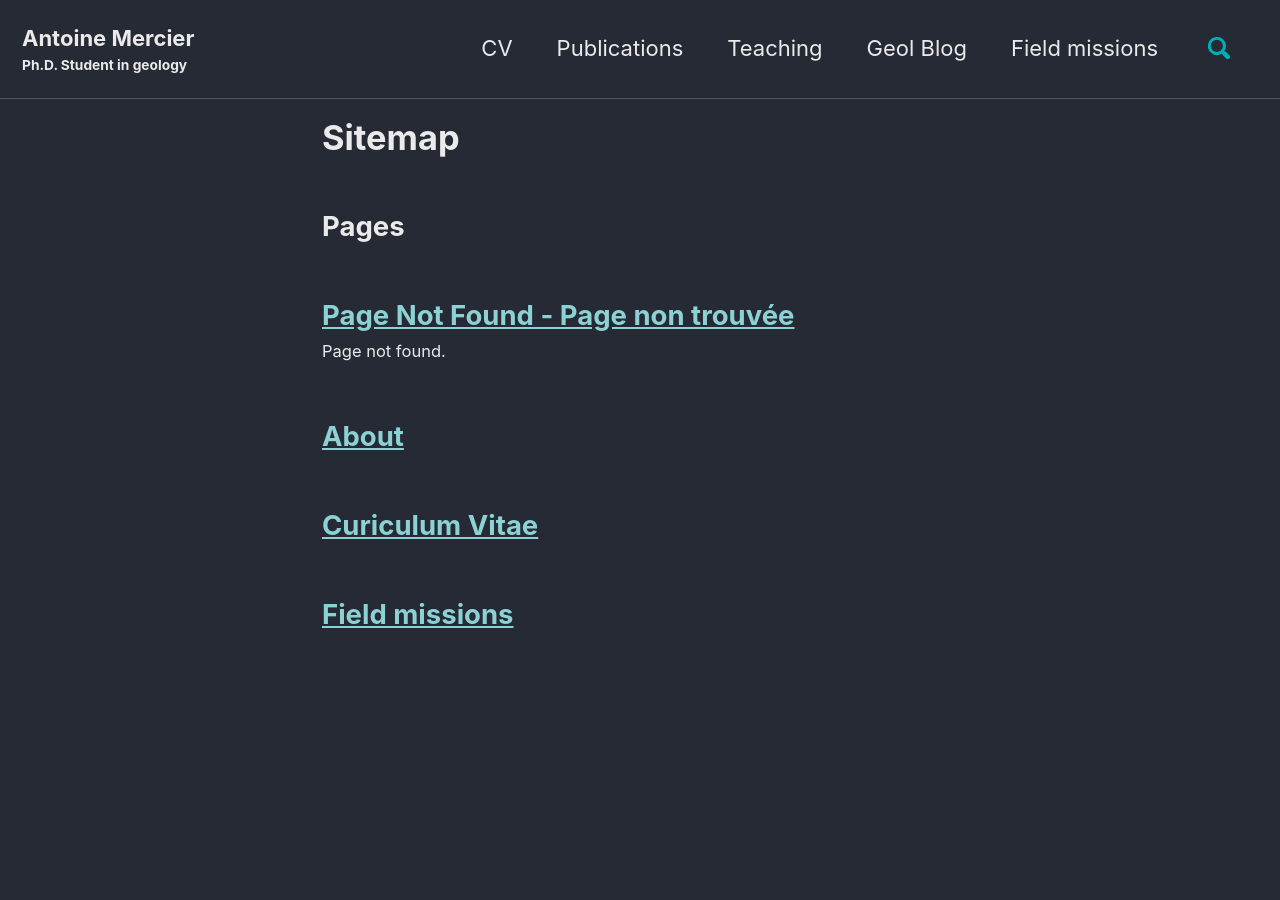
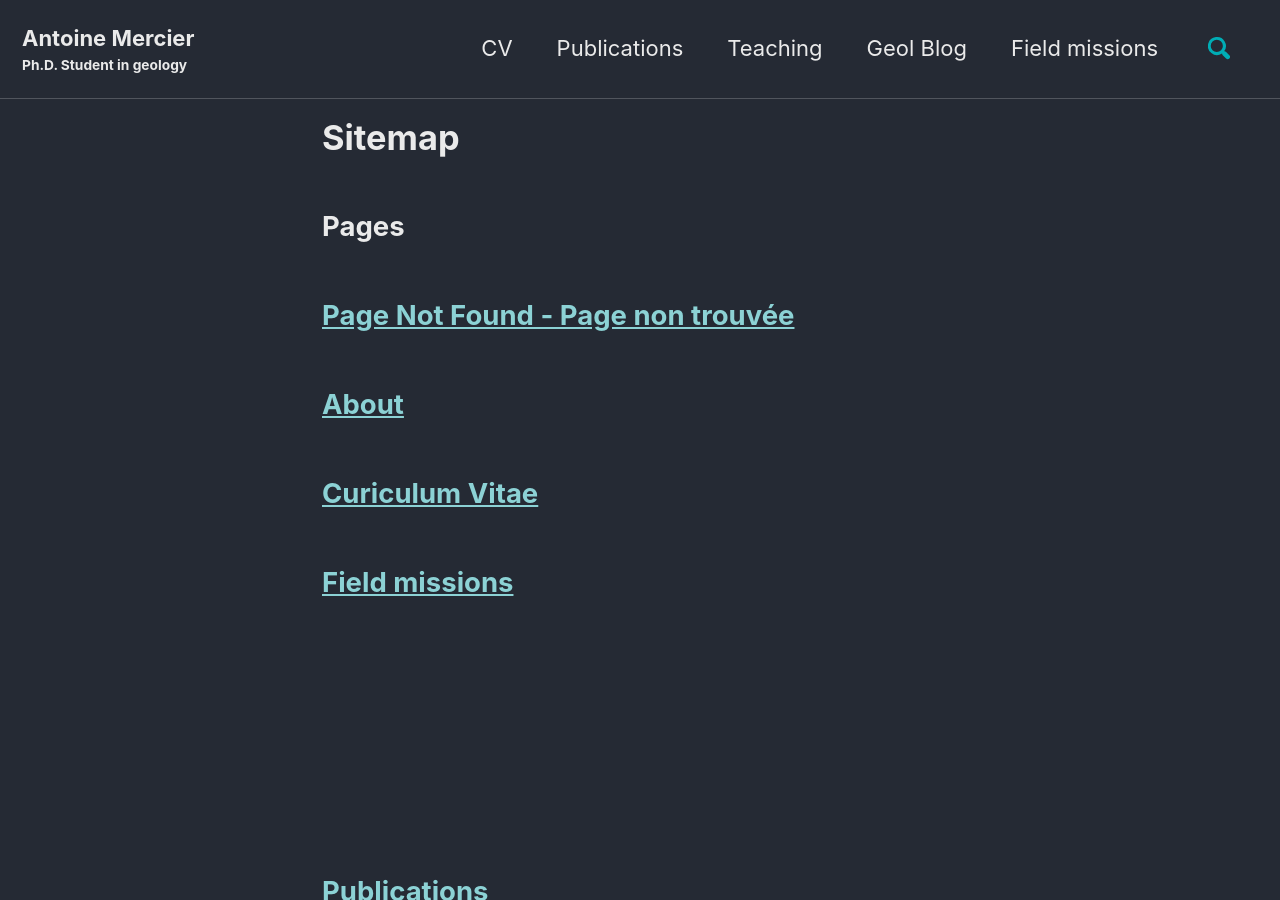
Before and after one commit to AntoineMercier/AntoineMercier.github.io, a Jekyll site: the page built from _pages/sitemap.md, in a window 1280 px wide and 900 px high. Built offline with Jekyll 4.4.1, drawn with Linux system fonts in a browser that asks for light colours; cached includes are drawn as plain includes.

Commit message:
Update 404.md

```diff
--- a/_pages/404.md
+++ b/_pages/404.md
@@ -1,6 +1,5 @@
 ---
 title: "Page Not Found - Page non trouvée"
-excerpt: "Page not found."
 sitemap: false
 permalink: /404.html
 ---
```
